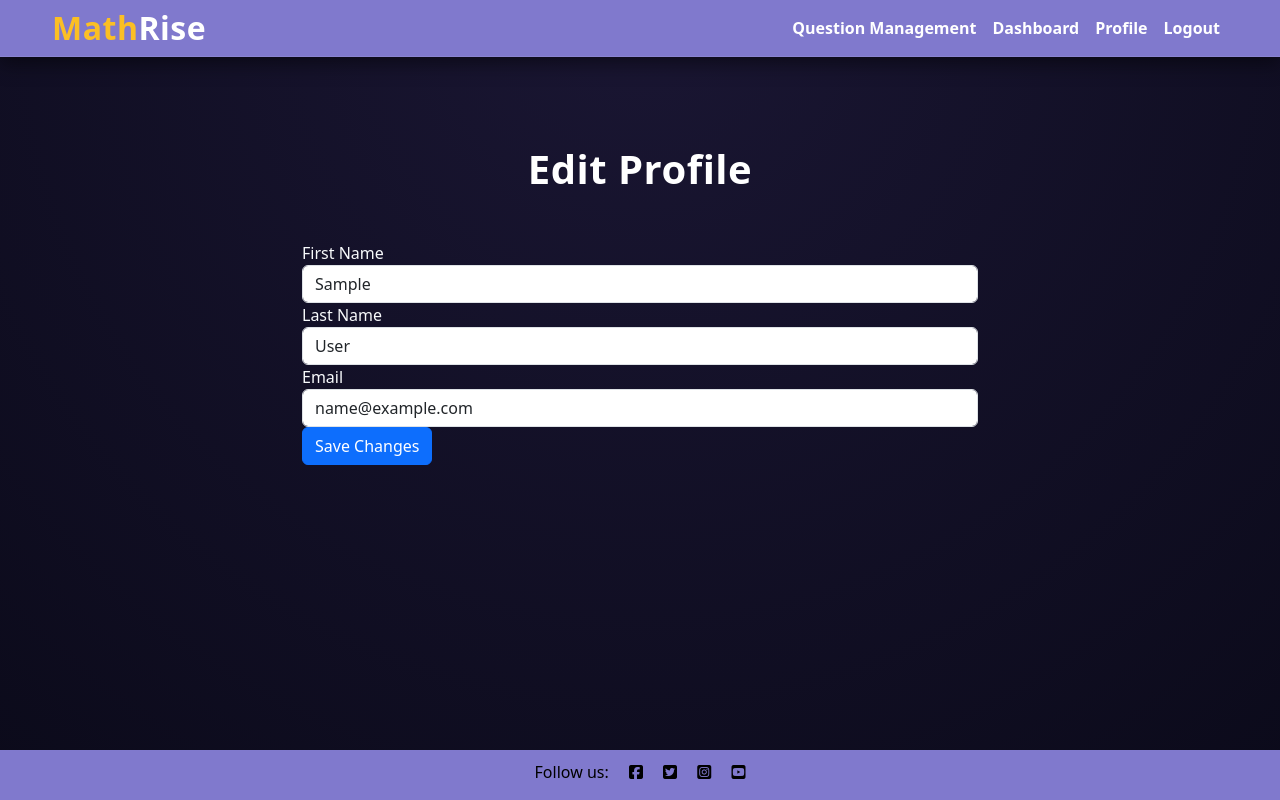
After one commit to Ryan-ford25/Milestone-project-4, a Django app: page /profile/edit/ in a window 1280 px wide. The commit adds this page. Run offline with Django 5.2, Linux system fonts and the light colour scheme; the visitor is signed in with stand-in values (Sample User, id 1); some libraries are stand-ins or nearby versions.

Commit message:
Added the functionality to edit and delete profiles from profile page and added messages to confirm when updates to profile have been made successfully

```diff
--- a/templates/base.html
+++ b/templates/base.html
@@ -83,7 +83,13 @@
     </nav>
 
     {% if messages %}
-    <div class="message-container"></div>
+        <div class="container mt-3">
+            {% for message in messages %}
+                <div class="alert alert-{{ message.tags }} text-center">
+                    {{ message }}
+                </div>
+            {% endfor %}
+        </div>
     {% endif %}
 
     {% block page_header %}
--- /dev/null
+++ b/user/templates/user/edit_profile.html
@@ -0,0 +1,27 @@
+{% extends "base.html" %}
+{% load static %}
+
+{% block extra_title %} - Edit Profile{% endblock %}
+
+{% block content %}
+<div class="container profile-container">
+    <h1 class="logo-font text-center my-5">Edit Profile</h1>
+    <!-- Edit profile form would go here -->
+    <form method="post" action="{% url 'edit_profile' %}">
+        {% csrf_token %}
+        <div class="form-group">
+            <label for="first_name">First Name</label>
+            <input type="text" class="form-control" id="first_name" name="first_name" value="{{ user.first_name }}">
+        </div>
+        <div class="form-group">
+            <label for="last_name">Last Name</label>
+            <input type="text" class="form-control" id="last_name" name="last_name" value="{{ user.last_name }}">
+        </div>
+        <div class="form-group">
+            <label for="email">Email</label>
+            <input type="email" class="form-control" id="email" name="email" value="{{ user.email }}">
+        </div>
+        <button type="submit" class="btn btn-primary">Save Changes</button>
+    </form>
+</div>
+{% endblock %}
--- a/user/urls.py
+++ b/user/urls.py
@@ -6,4 +6,6 @@ urlpatterns = [
     path('dashboard/', views.dashboardView, name='dashboard'),
     path('profile/edit/', views.editProfileView, name='edit_profile'),
     path('profile/', views.accountProfileView, name='profile'),
+    path('delete_account/', views.deleteAccountView, name='delete_account'),
+    path('edit_profile/', views.editProfileView, name='edit_profile'),
 ]
--- a/user/views.py
+++ b/user/views.py
@@ -1,5 +1,6 @@
-
-from django.shortcuts import render
+from django.contrib.auth import authenticate, logout
+from django.contrib import messages
+from django.shortcuts import redirect, render
 from django.utils import timezone
 from django.db.models import Count, Sum
 from datetime import timedelta
@@ -92,19 +93,31 @@ def accountProfileView(request):
 
 @login_required
 def editProfileView(request):
-    """View for the user profile edit page of the site."""
     user = request.user
-    userprofile = request.user.userprofile
+    userprofile = user.userprofile
 
     if request.method == 'POST':
-        # Update user and user profile information based on form data
-        user.first_name = request.POST.get('first_name', user.first_name)
-        user.last_name = request.POST.get('last_name', user.last_name)
-        user.email = request.POST.get('email', user.email)
+        user.first_name = request.POST.get('first_name') or user.first_name
+        user.last_name = request.POST.get('last_name') or user.last_name
+        user.email = request.POST.get('email') or user.email
+
         user.save()
         userprofile.save()
 
-    context = {
-        'userprofile': userprofile,
-    }
-    return render(request, 'user/edit_profile.html', context)
+        messages.success(request, "Profile updated successfully.")
+        return redirect('edit_profile')
+
+    return render(request, 'user/edit_profile.html', {
+        'userprofile': userprofile
+    })
+
+@login_required
+def deleteAccountView(request):
+    if request.method == 'POST':
+        user = request.user
+        logout(request)
+        user.delete()
+
+        return redirect('home')
+
+    return render(request, 'user/delete_account.html')
```
Also changed, not shown: TESTING.md (+3 -3 lines), user/templates/user/delete_account.html (added, +16 -0 lines), user/templates/user/profile.html (+10 -1 lines).
